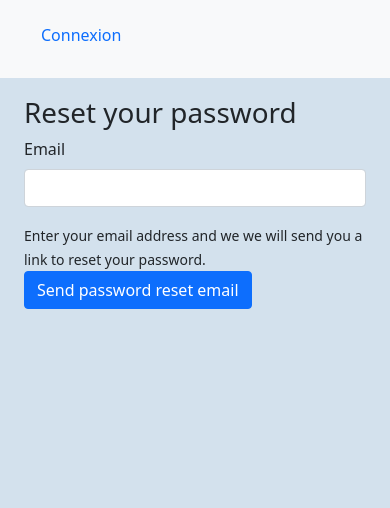
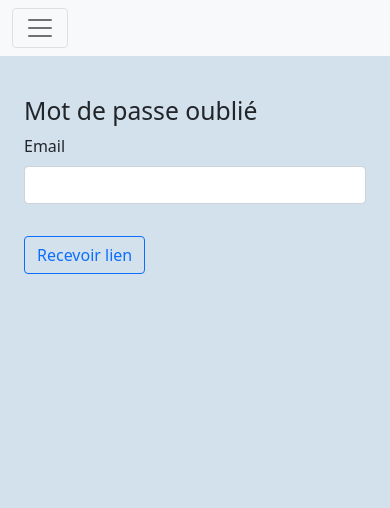
Before and after one commit to sun167/Sortir.com, a Symfony app: template templates/reset_password/request.html.twig in a window 390 px wide. Shown: the top 508 px of the page. Run offline with Twig, Linux system fonts and the light colour scheme; the template is opened without the code that fills it, so the values that code supplies are empty; form fields are guessed from the names that the template uses; some libraries are stand-ins or nearby versions.

Commit message:
Menu responsive ok

```diff
--- a/public/css/index.css
+++ b/public/css/index.css
@@ -1,5 +1,9 @@
 html body {
     background-color: #d3e1ed;
+
+}
+body {
+    margin-top: 300px;
 }
 
 main {
--- a/src/Entity/Participant.php
+++ b/src/Entity/Participant.php
@@ -57,6 +57,7 @@ class Participant implements UserInterface
     private $prenom;
 
     /**
+     * @Assert\NotBlank()
      * @ORM\Column(type="string", length=15, nullable=true)
      */
     private $telephone;
@@ -90,7 +91,6 @@ class Participant implements UserInterface
     private $campus;
 
     /**
-<<<<<<<<< Temporary merge branch 1
      * @ORM\Column(type="string", length=255, nullable=true)
      */
     private $urlPhoto;
--- a/src/Form/ChangePasswordFormType.php
+++ b/src/Form/ChangePasswordFormType.php
@@ -30,11 +30,11 @@ class ChangePasswordFormType extends AbstractType
                             'max' => 4096,
                         ]),
                     ],
-                    'label' => 'New password',
+                    'label' => 'Nouveau mdp',
                 ],
                 'second_options' => [
                     'attr' => ['autocomplete' => 'new-password'],
-                    'label' => 'Repeat Password',
+                    'label' => 'Confirmation',
                 ],
                 'invalid_message' => 'The password fields must match.',
                 // Instead of being set onto the object directly,
--- a/templates/menu/footer.html.twig
+++ b/templates/menu/footer.html.twig
@@ -1,7 +1,7 @@
 <footer >
     {% block footer %}
         <nav class="navbar fixed-bottom navbar-light bg-light">
-            <div class="container-fluid">
+            <div class="container">
                 <a class="navbar-brand" href="#">&copy;ENIzeneca - Tout le monde dehors {{ "now"|date("Y") }}</a>
             </div>
         </nav>
--- a/templates/menu/nav.html.twig
+++ b/templates/menu/nav.html.twig
@@ -1,14 +1,15 @@
-<nav>
-    <div class="container">
-        <nav class="navbar fixed-top navbar-expand-lg navbar-light bg-light mb-3 ">
-            <form class="container-fluid">
+<nav class="navbar navbar-expand-lg navbar-light bg-light fixed-top ">
+    <div class="container-fluid">
+        <button class="navbar-toggler" type="button" data-bs-toggle="collapse" data-bs-target="#navbarTogglerDemo01" aria-controls="navbarTogglerDemo01" aria-expanded="false" aria-label="Toggle navigation">
+            <span class="navbar-toggler-icon"></span>
+        </button>
+        <div class="collapse navbar-collapse " id="navbarTogglerDemo01">
             {% if app.user %}
                 <button type="button" class="btn btn-outline-secondary">
-                        <a class="navbar-brand nave-link active" href="{{ path('sortie_list') }}">Tout le monde Dehors</a>
+                    <a class="navbar-brand " href="{{ path('sortie_list') }}">Tout le monde Dehors</a>
                 </button>
             {% endif %}
-                <div class="navbar-collaps justify-content-end" id="navbarText">
-                    <ul class="nav ml-auto me-auto mb-2 mb-lg-2 ">
+            <ul class="navbar-nav  mb-2 mb-lg-0 ms-auto">
                 {% if is_granted("ROLE_PARTICIPANT") %}
                     <li class="nav-item">
                         <button type="button" class="btn btn-outline-light">
@@ -56,7 +57,5 @@
                 {% endif %}
             </ul>
         </div>
-            </form>
-        </nav>
     </div>
 </nav>
--- a/templates/participant/edit.html.twig
+++ b/templates/participant/edit.html.twig
@@ -4,9 +4,7 @@
 {% block body %}
 
 
-    <h3 class="mb-3">Modification profil</h3>
-
-    {# {{  form(participantForm) }} #}
+    <h3 class="mb-3 mt-3">Mon profil</h3>
 
     <div class="sortie-image mb-5 border-3">
         <img src="{{ asset('img/photoParticipant/' ~ participant.urlPhoto) }}" alt="{{ participant.urlPhoto }}" width="500">
--- a/templates/reset_password/request.html.twig
+++ b/templates/reset_password/request.html.twig
@@ -1,22 +1,18 @@
 {% extends 'base.html.twig' %}
 
-{% block title %}Reset your password{% endblock %}
+{% block title %}Change ton mot de passe{% endblock %}
 
 {% block body %}
+    <div class="col-12 col-sm-12 col-md-10 col-l-8">
     {% for flashError in app.flashes('reset_password_error') %}
         <div class="alert alert-danger" role="alert">{{ flashError }}</div>
     {% endfor %}
-    <h1>Reset your password</h1>
+    <h2>Mot de passe oublié</h2>
 
     {{ form_start(requestForm) }}
         {{ form_row(requestForm.email) }}
-        <div>
-            <small>
-                Enter your email address and we we will send you a
-                link to reset your password.
-            </small>
-        </div>
 
-        <button class="btn btn-primary">Send password reset email</button>
-    {{ form_end(requestForm) }}
+
+        <button class="btn btn-outline-primary mt-3">Recevoir lien</button>
+    {{ form_end(requestForm) }}</div>
 {% endblock %}
--- a/templates/security/login.html.twig
+++ b/templates/security/login.html.twig
@@ -13,7 +13,7 @@
            <h3>Tu es connnecté en tant que {{ app.participant.pseudo }}</h3> , <a href="{{ path('app_logout') }}">Logout</a>
         </div>
     {% endif %}
-<div class="col-5">
+<div class="col-12 col-sm-12 col-md-10 col-lg-8">
     <h1>Connexion</h1>
     <h2> Acces aux sorties</h2>
     <label for="inputEmail">Email</label>
--- a/templates/sortie/create.html.twig
+++ b/templates/sortie/create.html.twig
@@ -5,8 +5,8 @@
 {% block body %}
     <h2>Création d'une nouvelle sortie</h2>
 
-    <div class="container sortie-create">
-        <div class="row">
+    <div class="container-fluid sortie-create">
+        <div class="row col-12 col-sm-12 col-md-10 col-lg-10">
             <div class="col-9">
                 <div class="sortie-column">
                     {{ form_start(sortieForm) }}
--- a/templates/sortie/edit.html.twig
+++ b/templates/sortie/edit.html.twig
@@ -4,12 +4,10 @@
 
 {% block body %}
 <h2>Modification de la sortie {{ sortie.nom }}</h2>
-<div class="sortie-create">
+<div class="sortie-create mt-5 col-12 col-sm-12 col-md-10 col-lg-9">
     <div class="sortie-column">
         {{ form_start(sortieForm) }}
         <div class="form_widget">{{ form_widget(sortieForm) }}
-            <button>Valider</button>
-            {{ form_end(sortieForm) }}
         </div>
     </div>
 </div>
--- a/templates/ville/create.html.twig
+++ b/templates/ville/create.html.twig
@@ -5,7 +5,7 @@
 {% block body %}
     <h2>Création d'une nouvelle ville</h2>
             {{ form_start(villeForm) }}
-            <div class="form_widget mt-5 col-5">{{ form_widget(villeForm) }}
+            <div class="form_widget mt-5 col-6">{{ form_widget(villeForm) }}
                 <button type="submit" class="btn btn-outline-light mt-5">
                     Ajouter
                 </button></div>
```
Also changed, not shown: src/Entity/Sortie.php (+8 -1 lines), src/EventListener/SortieArchiveListener.php (deleted, +0 -19 lines), templates/campus/create.html.twig (+5 -3 lines), templates/reset_password/check_email.html.twig (+5 -7 lines), templates/reset_password/reset.html.twig (+5 -5 lines), templates/sortie/annuler.html.twig (+11 -10 lines), templates/sortie/list.html.twig (+14 -12 lines). Lines whose indentation alone changed are shown as unchanged.
